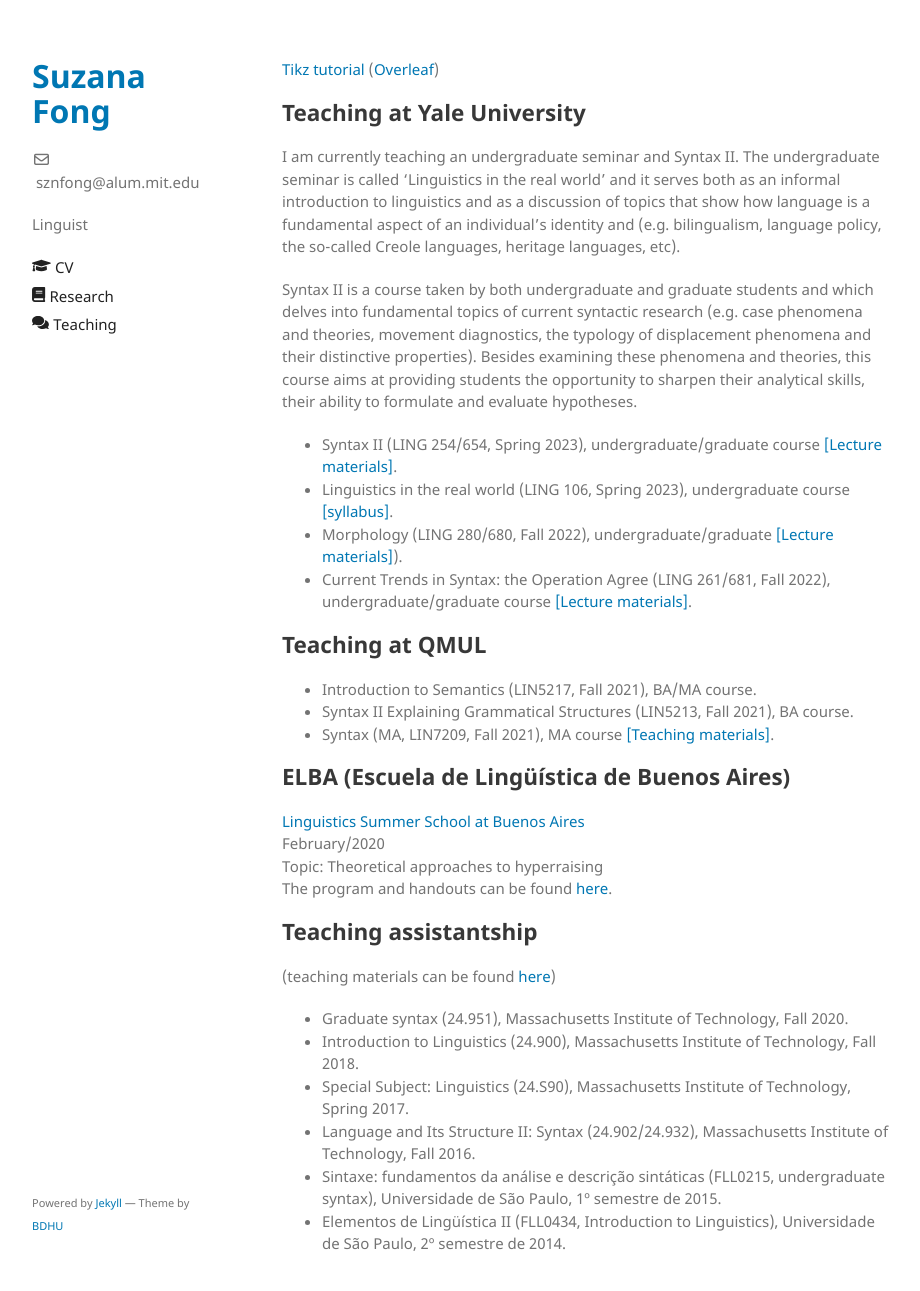
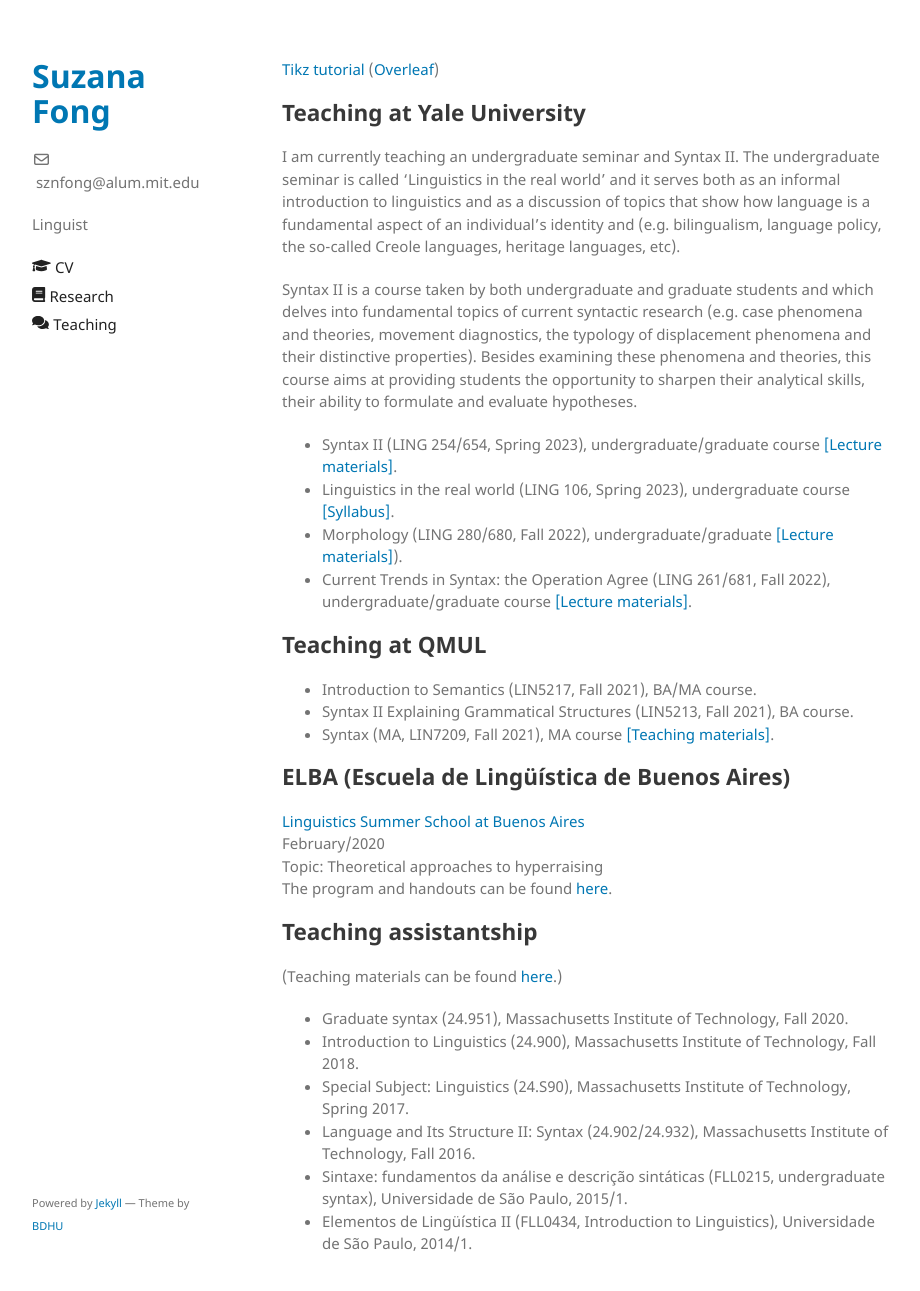
Before and after one commit to sznfng/sznfng.github.io, a Jekyll site: the page built from teaching.md, in a window 1280 px wide and 1305 px high. Shown: the top 1291 px of the window, without its empty margins (178-1098 px from the left). Built offline with Jekyll 4.4.1, drawn with Linux system fonts in a browser that asks for light colours.

Commit message:
Update teaching.md

```diff
--- a/teaching.md
+++ b/teaching.md
@@ -12,7 +12,7 @@ I am currently teaching an undergraduate seminar and Syntax II. The undergraduat
 Syntax II is a course taken by both undergraduate and graduate students and which delves into fundamental topics of current syntactic research (e.g. case phenomena and theories, movement diagnostics, the typology of displacement phenomena and their distinctive properties). Besides examining these phenomena and theories, this course aims at providing students the opportunity to sharpen their analytical skills, their ability to formulate and evaluate hypotheses.
 
 + Syntax II (LING 254/654, Spring 2023), undergraduate/graduate course [[Lecture materials]](https://www.dropbox.com/sh/2t9a9npk975k1cg/AABqPrAB7lsxaB_EzhpqtfJ2a?dl=0).
-+ Linguistics in the real world (LING 106, Spring 2023), undergraduate course [[syllabus]](https://www.dropbox.com/s/1vb09hosi3o2sqz/Syllabus_LING_106_Linguistics_in_the_real_world_Spring_2023.pdf?dl=0).
++ Linguistics in the real world (LING 106, Spring 2023), undergraduate course [[Syllabus]](https://www.dropbox.com/s/1vb09hosi3o2sqz/Syllabus_LING_106_Linguistics_in_the_real_world_Spring_2023.pdf?dl=0).
 + Morphology (LING 280/680, Fall 2022), undergraduate/graduate [[Lecture materials]](https://www.dropbox.com/sh/0nuen1k1nzdjvdl/AADskOLcd4jHh-cmczVF72E8a?dl=0)).
 + Current Trends in Syntax: the Operation Agree (LING 261/681, Fall 2022), undergraduate/graduate course [[Lecture materials]](https://www.dropbox.com/sh/1i76zgliw852oyb/AAANq3gmRNQKNIhZspVBmKcua?dl=0).
 
@@ -30,11 +30,11 @@ The program and handouts can be found [here](https://www.dropbox.com/sh/pl08r58i
 
 ## Teaching assistantship
 
-(teaching materials can be found [here](https://www.dropbox.com/sh/q0l32yqp0hppytu/AAAwjiPWL-FP7bSSU3r6aEjXa?dl=0))
+(Teaching materials can be found [here](https://www.dropbox.com/sh/q0l32yqp0hppytu/AAAwjiPWL-FP7bSSU3r6aEjXa?dl=0).)
 
 + Graduate syntax (24.951), Massachusetts Institute of Technology, Fall 2020.
 + Introduction to Linguistics (24.900), Massachusetts Institute of Technology, Fall 2018.
 + Special Subject: Linguistics (24.S90), Massachusetts Institute of Technology, Spring 2017.
 + Language and Its Structure II: Syntax (24.902/24.932), Massachusetts Institute of Technology, Fall 2016.
-+ Sintaxe: fundamentos da análise e descrição sintáticas (FLL0215, undergraduate syntax), Universidade de São Paulo, 1º semestre de 2015.
-+ Elementos de Lingüística II (FLL0434, Introduction to Linguistics), Universidade de São Paulo, 2º semestre de 2014.
++ Sintaxe: fundamentos da análise e descrição sintáticas (FLL0215, undergraduate syntax), Universidade de São Paulo, 2015/1.
++ Elementos de Lingüística II (FLL0434, Introduction to Linguistics), Universidade de São Paulo, 2014/1.
```
